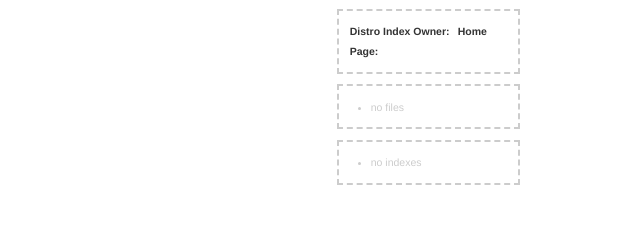
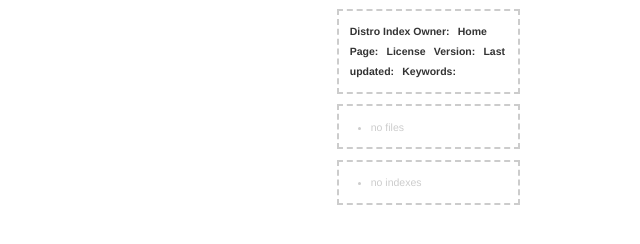
Before and after one commit to eea/ClueReleaseManager, a Python web app: template relmgr/templates/distro.html in a window 1280 px wide. Shown: the part 127-371 px from the top of the page, without its empty margins (640-1280 px from the left). Run offline with Jinja, Linux system fonts and the light colour scheme; the template is opened without the code that fills it, so the values that code supplies are empty.

Commit message:
Add more metadata to distro page

```diff
--- a/relmgr/templates/distro.html
+++ b/relmgr/templates/distro.html
@@ -9,7 +9,20 @@
     <dt>Distro Index Owner:</dt>
     <dd>{{ distro.owner }}</dd>
     <dt>Home Page:</dt>
-    <dd><a href="{{ distro.home_page }}">{{ distro.home_page }}</a></dd>
+    <dd><a href="{{ distro.home_page }}">{{ distro.name }}</a></dd>
+    <dt>License</dt>
+    <dd> {{ distro.license }}</dd>
+    <dt>Version:</dt>
+    <dd> {{ distro.version }}</dd>
+    <dt>Last updated:</dt>
+    <dd> {{ distro.last_updated.strftime('%Y-%m-%d') }} </dd>
+    <dt>Keywords:</dt>
+    <dd>
+      {% for keyword in distro.keywords.split() %}
+      <a href="{{ url_root }}search?s={{ keyword  }}">{{ keyword }}</a>
+      {% endfor %}
+    </dd>
+
   </dl>
 </div>
 
```
